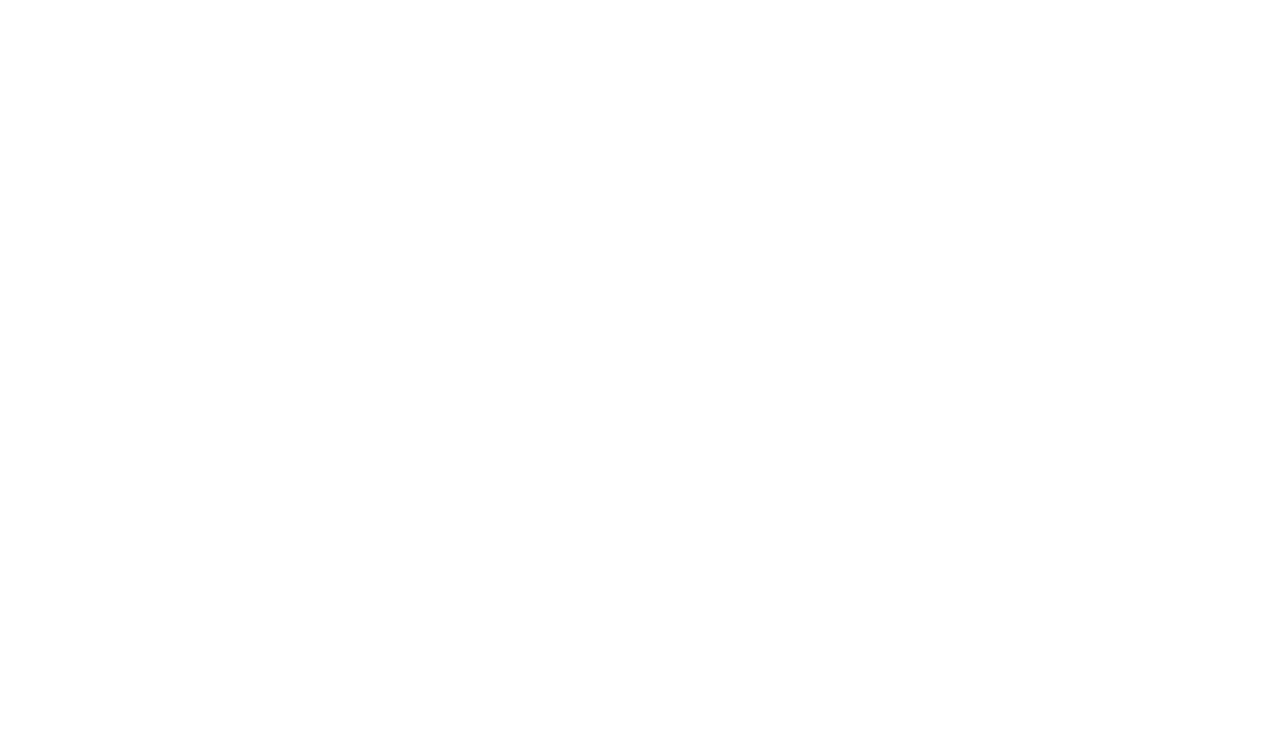
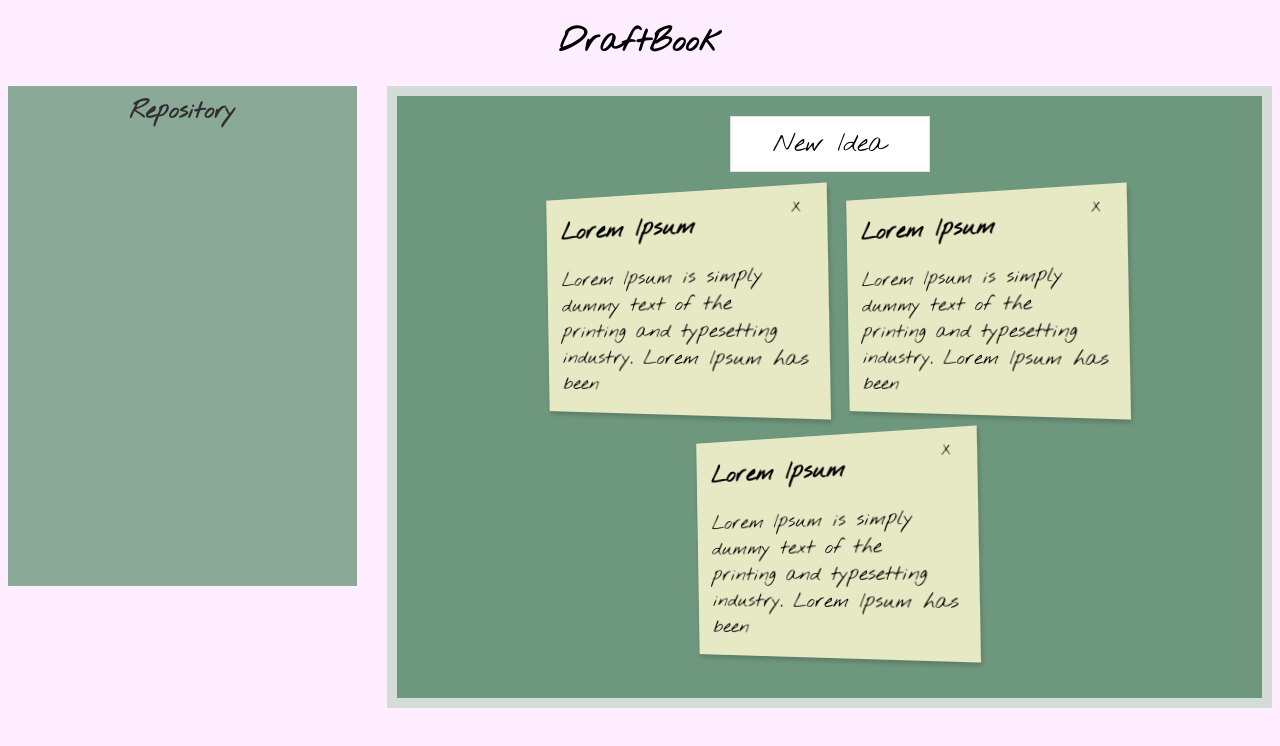
Before and after one commit to nufrofedoc/ideabook-yii2, a Vue app in the folder vueapp/: page / in a window 1280 px wide. Shown: the top 746 px of the page. Built offline with nearby package versions, Linux system fonts and the light colour scheme.

Commit message:
Introduce to layout of components, and add styles for components

```diff
--- a/vueapp/src/App.vue
+++ b/vueapp/src/App.vue
@@ -1,17 +1,32 @@
 <template>
-  <div id="app">
-
+    <div id="app">
+        <h1 class="heading">DraftBook</h1>
+        <div class="left">
+            <repository />
+        </div>
+        <div class="right">
+            <board />
+        </div>
   </div>
 </template>
 
 <script>
+ import Board from "./components/Board.vue";
+ import Repository from "./components/Repository.vue";
 
-export default {
-  name: 'App',
-  components: {}
+ export default {
+     name: 'App',
+     components: {Board, Repository}
 }
 </script>
 
-<style>
-
+<style lang="scss">
+ .left {
+     float: left;
+     width: 30%;
+ }
+ .right {
+     float: left;
+     width: 70%;
+ }
 </style>
--- a/vueapp/src/components/Board.vue
+++ b/vueapp/src/components/Board.vue
@@ -1,13 +1,22 @@
 <template>
-
+    <div class="board">
+        <cards/>
+    </div>
 </template>
 
 <script>
+import Cards from "./Cards.vue";
+
  export default {
-     name: "Board"
+     name: "Board",
+     components: {Cards}
  }
 </script>
 
 <style lang="scss">
-
+ .board {
+     background-color: #12632b9c;
+     padding: 20px;
+     border: 10px solid #eeec;
+ }
 </style>
--- a/vueapp/src/components/Card.vue
+++ b/vueapp/src/components/Card.vue
@@ -1,13 +1,92 @@
 <template>
-
+	<div class="card">
+		<div class="card-header">
+            <span class="card-close">X</span>
+		</div>
+        <div class="card-title" contenteditable="">
+            {{card.title}}
+        </div>
+		<div class="card-body text-left" contenteditable="">
+            {{card.body}}
+		</div>
+	</div>
 </template>
 
 <script>
  export default {
-     name: "Card"
+     name: "Card",
+     props: {
+         card: {
+             type: Object,
+             required: true
+         }
+     }
  }
 </script>
 
 <style lang="scss">
+ .card {
+     background-color: #e7e8c4;
+     border-radius: 8px;
+     width: 280px;
+     margin: 0 10px 20px;
+     box-shadow: 1px 3px 5px rgba(0, 0, 0, 0.2);
+     transition: all 0.5s;
+     cursor: pointer;
+     font-family: 'Nothing You Could Do';
+     transition: .5s ease;
+     border-radius: 0;
+     transform: perspective(3em) rotateX(0deg) rotateY(-1.175deg) rotateZ(-1deg);
+     &-header {
+         border-radius: 0;
+     }
+     &-header {
+         transition: .5s ease;
+     }
+     &:hover {
+         transform: perspective(0em) rotateX(0deg) rotateY(0deg) rotateZ(0deg);
+     }
+     &-body {
+         position: relative;
+         z-index: 0;
+         overflow: hidden;
+         padding-top: 2rem;
+         padding-bottom: 2rem;
+     }
 
+     .card-header {
+         padding: 10px 16px 0;
+         .card-close {
+             display: inline-block;
+             width: 24px;
+             height: 24px;
+             border-radius: 50%;
+             line-height: 24px;
+             text-align: center;
+             transition: all 0.3s;
+
+             &:hover {
+                 background-color: rgba(0, 0, 0, 0.2);
+             }
+
+             &:focus {
+                 box-shadow: inset 2px 3px 0px rgba(0, 0, 0, 0.8);
+             }
+         }
+
+         .card-close {
+             float: right;
+         }
+     }
+     .card-title {
+         font-size: 24px;
+         padding: 10px 16px;
+         font-weight: bold;
+     }
+
+     .card-body {
+         font-size: 20px;
+         padding: 10px 16px 16px;
+     }
+ }
 </style>
--- a/vueapp/src/components/Cards.vue
+++ b/vueapp/src/components/Cards.vue
@@ -1,13 +1,59 @@
 <template>
-
+    <div class="cards-wrapper">
+        <add-new-button />
+        <div class="cards">
+            <card v-for="(card, index) in cards" :key="index" :card="card" />
+        </div>
+    </div>
 </template>
 
 <script>
+ import AddNewButton from "./buttons/AddNewButton.vue";
+ import Card from "./Card.vue";
+
  export default {
-     name: "Cards"
+     name: "Cards",
+     components: {Card, AddNewButton},
+     data() {
+         return {
+             cards: [
+                 {
+                     title: 'Lorem Ipsum',
+                     body: 'Lorem Ipsum is simply dummy text of the printing and typesetting industry. Lorem Ipsum has been'
+                 },
+                 {
+                     title: 'Lorem Ipsum',
+                     body: 'Lorem Ipsum is simply dummy text of the printing and typesetting industry. Lorem Ipsum has been'
+                 },
+                 {
+                     title: 'Lorem Ipsum',
+                     body: 'Lorem Ipsum is simply dummy text of the printing and typesetting industry. Lorem Ipsum has been'
+                 },
+             ]
+         }
+     }
  }
 </script>
 
 <style lang="scss">
+ @import url('https://fonts.googleapis.com/css2?family=Nothing+You+Could+Do&display=swap');
+
+ body {
+     background-color: #ffeeff;
+     font-family: 'Nothing You Could Do';
+ }
+
+ .heading {
+     text-align: center;
+ }
+
+ .cards-wrapper {
+     .cards {
+         display: flex;
+         justify-content: center;
+         flex-wrap: wrap;
+         margin: 0 auto;
+     }
+ }
 
 </style>
--- a/vueapp/src/components/Repository.vue
+++ b/vueapp/src/components/Repository.vue
@@ -1,13 +1,31 @@
 <template>
-
+    <div class="repository">
+        <div class="repository-title">Repository</div>
+    </div>
 </template>
 
 <script>
  export default {
-     name: "Repository"
+     name: "Repository",
+     components: {}
  }
 </script>
 
 <style lang="scss">
+ .repository {
+     background-color: #12632b9c;
+     min-height: 500px;
+     margin-right: 30px;
+     opacity: .8;
 
+     .repository-title {
+         text-align: center;
+         font-size: 24px;
+         padding: 10px 16px;
+         font-weight: bold;
+     }
+     &:hover {
+         opacity: 1;
+     }
+ }
 </style>
--- a/vueapp/src/components/buttons/AddNewButton.vue
+++ b/vueapp/src/components/buttons/AddNewButton.vue
@@ -1,5 +1,5 @@
 <template>
-
+    <button class="new-card-btn">New Idea</button>
 </template>
 
 <script>
@@ -9,5 +9,26 @@
 </script>
 
 <style lang="scss">
+ .new-card-btn {
+     width: 200px;
+     display: block;
+     margin: 0 auto 20px;
+     background-color: #FFF;
+     padding: 10px 32px;
+     border: 1px solid #e0e0e0;
+     font-size: 26px;
+     outline: 0;
+     transition: all 0.3s;
+     cursor: pointer;
+     font-family: 'Nothing You Could Do';
 
+     &:hover {
+         box-shadow: 0 5px 7px rgba(0, 0, 0, 0.1);
+     }
+
+     &:active {
+         position: relative;
+         top: 1px;
+     }
+ }
 </style>
```
